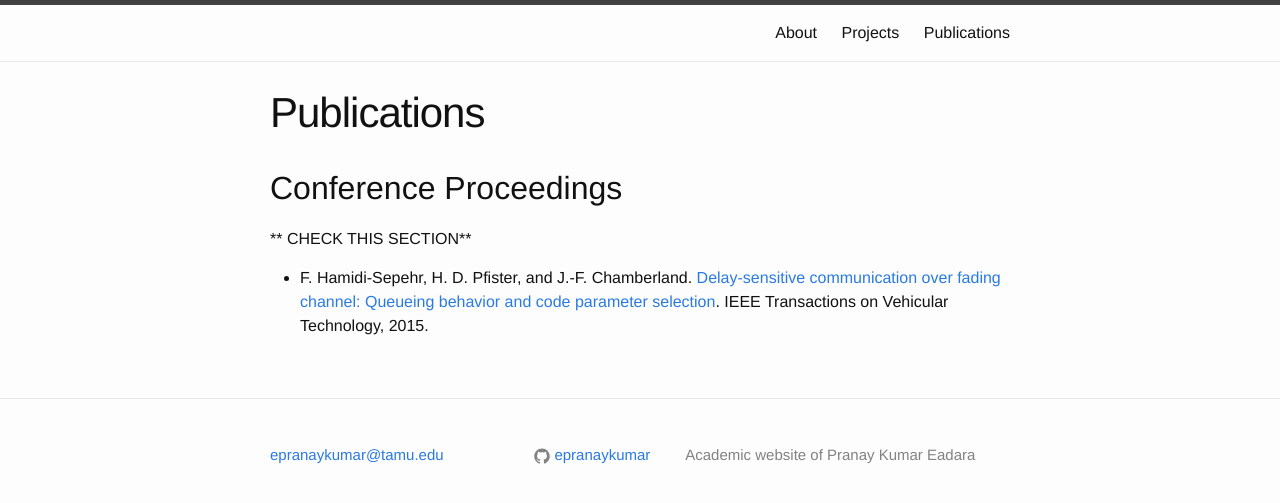
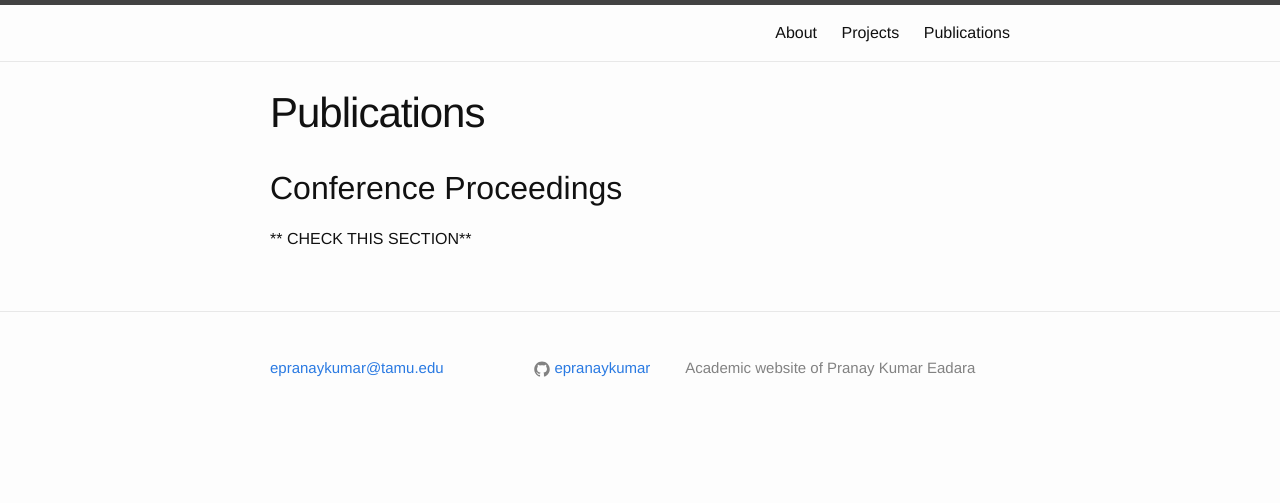
Before and after one commit to Billericaboys/BillericaBoys.github.io, a Jekyll site: the page built from publications.md, in a window 1280 px wide. Shown: the top 503 px of the page. Built offline with Jekyll 4.4.1, drawn with Linux system fonts in a browser that asks for light colours.

Commit message:
update pub

```diff
--- a/publications.md
+++ b/publications.md
@@ -7,7 +7,3 @@ permalink: /Publications.html
 ## Conference Proceedings
 
 ** CHECK THIS SECTION**
-
-* F. Hamidi-Sepehr, H. D. Pfister, and J.-F. Chamberland.
-[Delay-sensitive communication over fading channel: Queueing behavior and code parameter selection](http://dx.doi.org/10.1109/TVT.2014.2365181).
-IEEE Transactions on Vehicular Technology, 2015.
```
